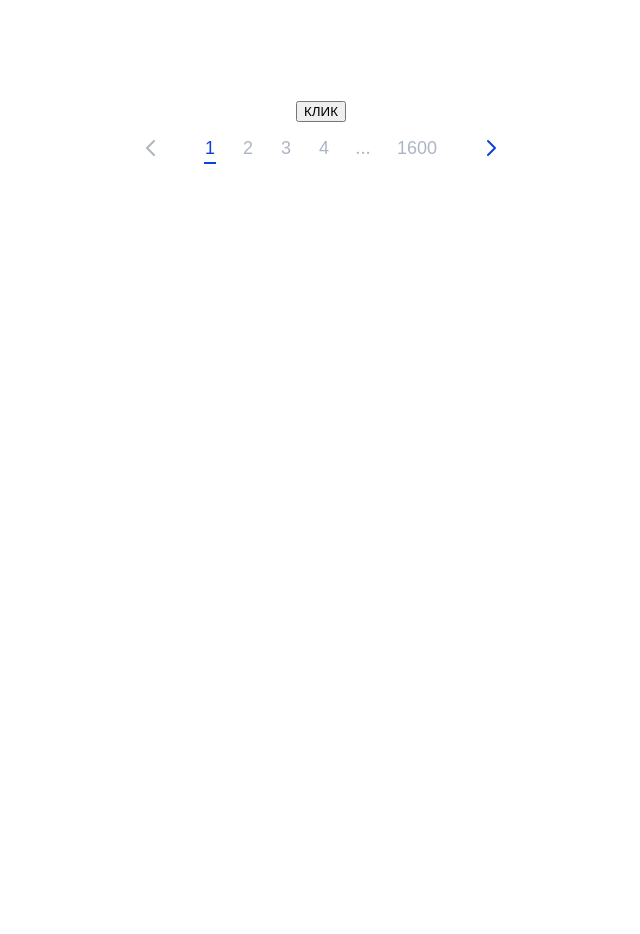
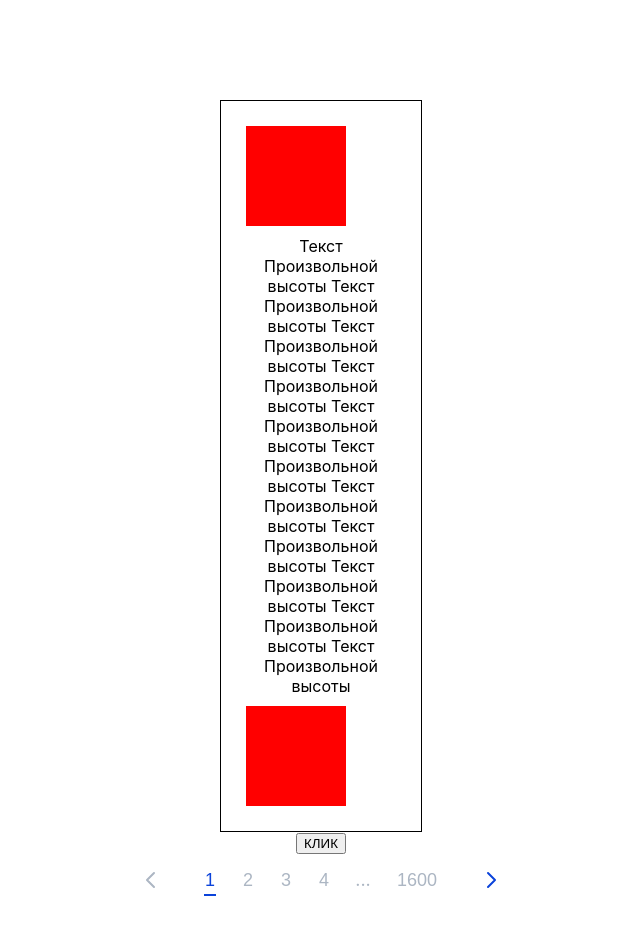
Before and after one commit to aleksgrin/pagination, a React (Create React App) app: page / in a window 1280 px wide. Shown: the top 934 px of the page, without its empty margins (319-959 px from the left). Before the commit the page ends 800 px from the top, so only its background shows below. Built offline with nearby package versions, Linux system fonts and the light colour scheme.

Commit message:
add comp

```diff
--- a/src/App.tsx
+++ b/src/App.tsx
@@ -1,19 +1,47 @@
 import React, { useState } from "react";
 import Pagination from "./components/Pagination/Pagination";
-import { GrowX } from "./components/Grow/Grow";
+import { GrowY } from "./components/Grow/GrowY";
+import { Grow } from "./components/Grow/Grow";
 import "./App.css";
 
 function App() {
   const [num, setNum] = useState(0);
-  const [isActive, setIsActive] = useState(false);
+  const [isOpen, setIsOpen] = useState(true);
   return (
     <div className="App">
-      <div className="app-wrapper">
-        <div className="div-1"></div>
-        <GrowX isOpen={isActive}>Текст произвольной ширины</GrowX>
-        <div className="div-3"></div>
+      <div
+        style={{
+          margin: "0 auto",
+          border: "1px solid black",
+          width: "150px",
+          padding: "25px",
+        }}
+      >
+        <div
+          style={{
+            width: "100px",
+            height: "100px",
+            backgroundColor: "red",
+            marginBottom: "10px",
+          }}
+        />
+        <Grow isOpen={isOpen}>
+          Текст Произвольной высоты Текст Произвольной высоты Текст Произвольной
+          высоты Текст Произвольной высоты Текст Произвольной высоты Текст
+          Произвольной высоты Текст Произвольной высоты Текст Произвольной
+          высоты Текст Произвольной высоты Текст Произвольной высоты Текст
+          Произвольной высоты
+        </Grow>
+        <div
+          style={{
+            width: "100px",
+            height: "100px",
+            backgroundColor: "red",
+            marginTop: "10px",
+          }}
+        />
       </div>
-      <button onClick={() => setIsActive(!isActive)}>КЛИК</button>
+      <button onClick={() => setIsOpen(!isOpen)}>КЛИК</button>
       <Pagination pageNumber={num} pagesAmount={1600} onClick={setNum} />
     </div>
   );
--- a/src/components/Grow/Grow.tsx
+++ b/src/components/Grow/Grow.tsx
@@ -5,47 +5,59 @@ import React, {
   useState,
 } from "react";
 
-const DEFAULT_TRANSITION = "width ease .3s";
-
 interface IProps {
   isOpen: boolean;
-  transition?: string;
+  transitionDuration?: string;
+  initialGrow?: boolean;
+  transitionTimingFunction?: string;
+  className?: string;
+  type?: "x" | "y";
 }
 
-export const GrowX = ({
+export const Grow = ({
   isOpen,
   children,
-  transition = DEFAULT_TRANSITION,
+  className,
+  initialGrow = true,
+  type = "y",
+  transitionDuration = "0.3s",
+  transitionTimingFunction = "ease",
 }: PropsWithChildren<IProps>) => {
   const [open, setOpen] = useState(isOpen);
-  const [targetWidth, setTargetWidth] = useState<number | undefined>(
-    isOpen ? undefined : 0
+  const [targetValue, setTargetValue] = useState<number | undefined>(
+    initialGrow ? 0 : undefined
   );
 
   useEffect(() => {
     if (isOpen) setOpen(isOpen);
-    else setTargetWidth(0);
+    else setTargetValue(0);
   }, [isOpen]);
 
-  const ref = useCallback((node: HTMLElement | null) => {
-    if (!node) return;
-    setTargetWidth(node.scrollWidth);
-  }, []);
+  const ref = useCallback(
+    (node: HTMLElement | null) => {
+      if (!node) return;
+      const value = type === "y" ? node.scrollHeight : node.scrollWidth;
+      setTargetValue(value);
+    },
+    [type]
+  );
 
   return open ? (
     <div
       style={{
         overflow: "hidden",
-        display: "flex",
-        transition,
-        width: targetWidth,
+        transitionProperty: type === "y" ? "height" : "width",
+        transitionDuration,
+        transitionTimingFunction,
+        [type === "y" ? "height" : "width"]: targetValue,
       }}
+      className={className}
       onTransitionEnd={() => {
         if (!isOpen) setOpen(false);
       }}
       ref={ref}
     >
-      <div style={{ flexShrink: 0 }}>{children}</div>
+      {children}
     </div>
   ) : null;
 };
--- /dev/null
+++ b/src/components/Grow/GrowY.tsx
@@ -0,0 +1,55 @@
+import React, {
+  PropsWithChildren,
+  useCallback,
+  useEffect,
+  useState,
+} from "react";
+
+const DEFAULT_TRANSITION = "height ease 1s";
+
+interface IProps {
+  isOpen: boolean;
+  initialGrow?: boolean;
+  transition?: string;
+  className?: string;
+}
+
+export const GrowY = ({
+  isOpen,
+  children,
+  className,
+  initialGrow = true,
+  transition = DEFAULT_TRANSITION,
+}: PropsWithChildren<IProps>) => {
+  const [open, setOpen] = useState(isOpen);
+  const [targetHeigth, setTargetHeight] = useState<number | undefined>(
+    initialGrow ? 0 : undefined
+  );
+
+  useEffect(() => {
+    if (isOpen) setOpen(isOpen);
+    else setTargetHeight(0);
+  }, [isOpen]);
+
+  const ref = useCallback((node: HTMLElement | null) => {
+    if (!node) return;
+    setTargetHeight(node.scrollHeight);
+  }, []);
+
+  return open ? (
+    <div
+      style={{
+        overflow: "hidden",
+        transition,
+        height: targetHeigth,
+      }}
+      className={className}
+      onTransitionEnd={() => {
+        if (!isOpen) setOpen(false);
+      }}
+      ref={ref}
+    >
+      {children}
+    </div>
+  ) : null;
+};
--- a/src/components/Pagination/Pagination.tsx
+++ b/src/components/Pagination/Pagination.tsx
@@ -1,6 +1,6 @@
 import classnames from "classnames";
 import React, { useMemo, useCallback } from "react";
-import { GrowX } from "../Grow/Grow";
+import { Grow } from "../Grow/Grow";
 import "./pagination.scss";
 
 const ArrowLeft = () => (
@@ -101,7 +101,7 @@ const Pagination = ({
         </div>
       </div>
       {range(2, pagesAmount).map((elem) => (
-        <GrowX key={elem} isOpen={middleElems.includes(elem)}>
+        <Grow key={elem} isOpen={middleElems.includes(elem)} type="x">
           <button
             className={classnames("elem", {
               elem_active: pageNumber === elem - 1,
@@ -110,7 +110,7 @@ const Pagination = ({
           >
             {elem}
           </button>
-        </GrowX>
+        </Grow>
       ))}
       <div
         className={classnames("rest", {
```
Also changed, not shown: src/components/Grow/GrowX.tsx (added, +49 -0 lines).
